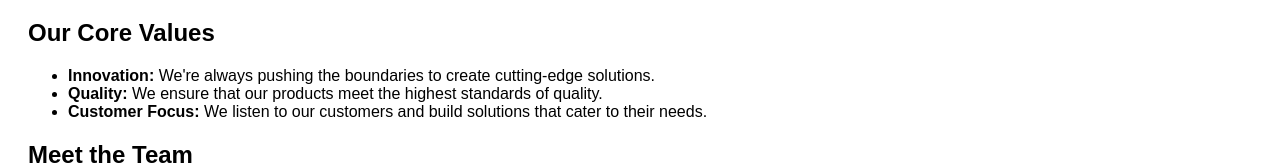
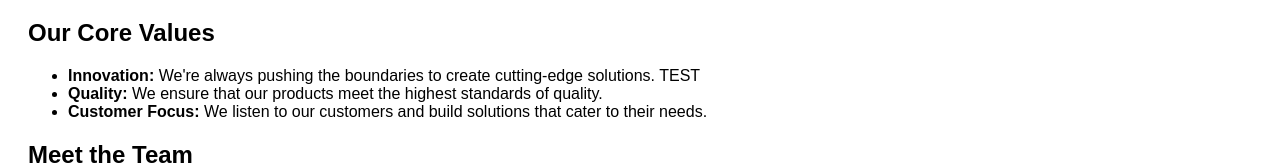
Before and after one commit to 0-renske/Azure-Docker-Deployment, a Next.js app: page /about in a window 1280 px wide. Shown: the part 249-414 px from the top of the page. Built offline with nearby package versions, Linux system fonts and the light colour scheme.

Commit message:
Update about.js
test

```diff
--- a/pages/about.js
+++ b/pages/about.js
@@ -14,7 +14,7 @@ export default function About() {
       <section style={{ marginTop: '20px' }}>
         <h2>Our Core Values</h2>
         <ul>
-          <li><strong>Innovation:</strong> We're always pushing the boundaries to create cutting-edge solutions.</li>
+          <li><strong>Innovation:</strong> We're always pushing the boundaries to create cutting-edge solutions. TEST</li>
           <li><strong>Quality:</strong> We ensure that our products meet the highest standards of quality.</li>
           <li><strong>Customer Focus:</strong> We listen to our customers and build solutions that cater to their needs.</li>
         </ul>
```
